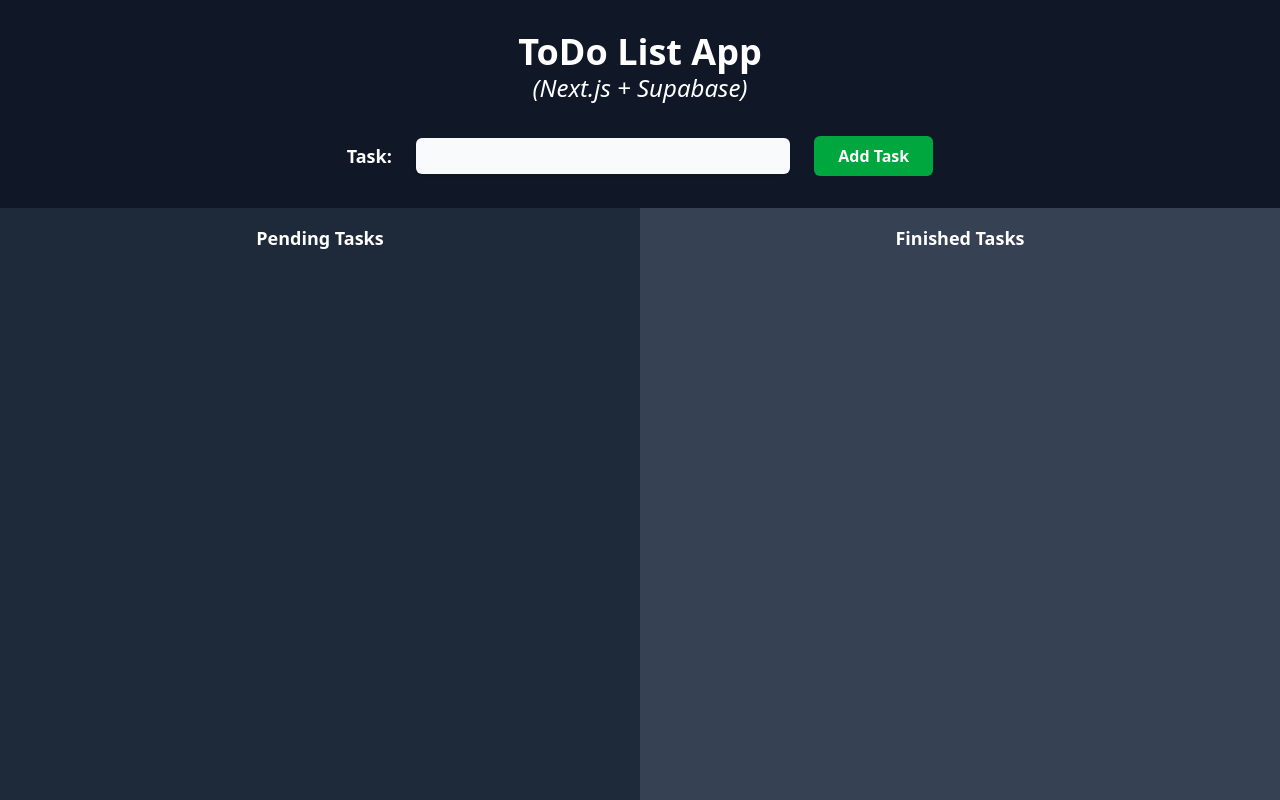
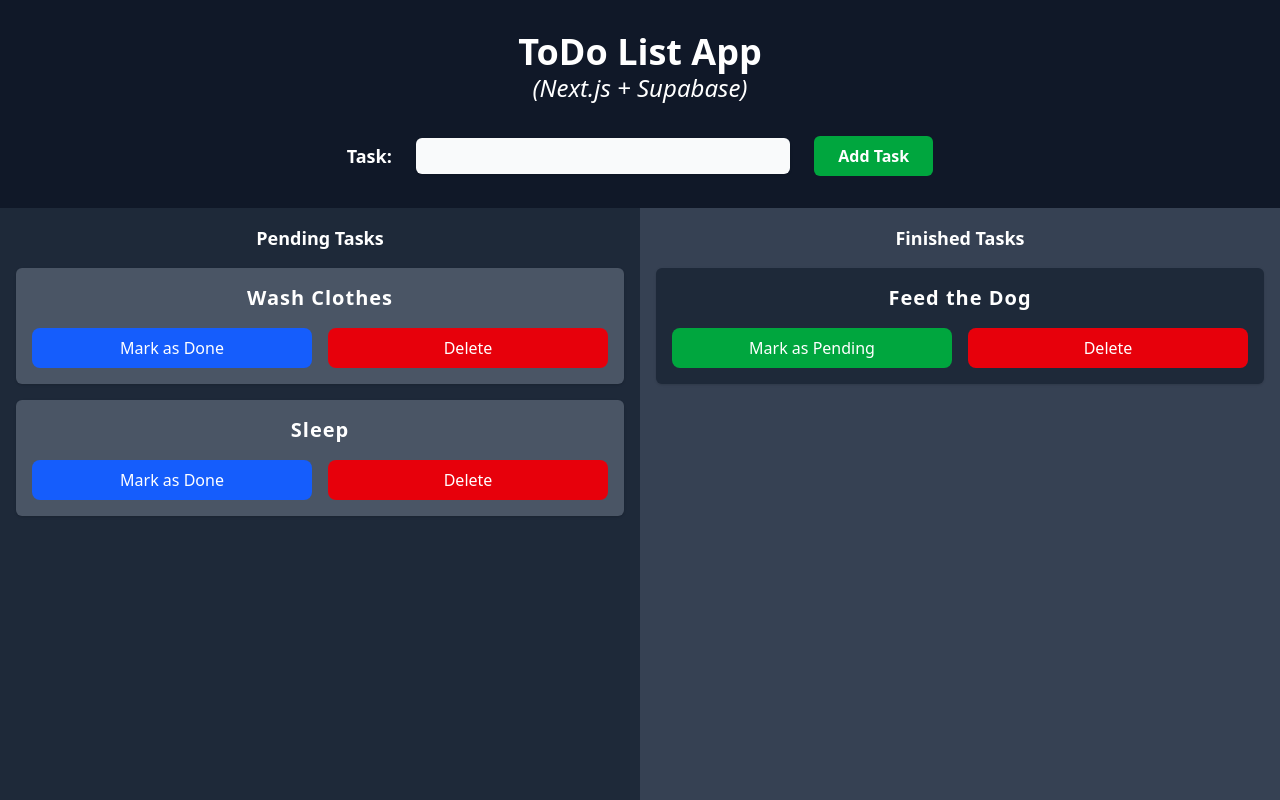
Before and after one commit to khianvictorycalderon/Nextjs-Supabase-ToDo-List-App, a Next.js app: page / in a window 1280 px wide. Built offline with nearby package versions, Linux system fonts and the light colour scheme.

Commit message:
Successfully mocked back-end logic

```diff
--- a/app/api/task/route.ts
+++ b/app/api/task/route.ts
@@ -1,5 +1,31 @@
-import { NextRequest } from "next/server";
+import { NextResponse } from "next/server";
 
-export async function POST(req: NextRequest) {
+// Getting all the tasks from database
+export async function GET() {
 
+    // Pretend that this is fetched from database
+    const tasks: TasksProps[] = [
+        {
+            taskId: "1001",
+            taskName: "Wash Clothes",
+            status: "pending"
+        },
+        {
+            taskId: "1002",
+            taskName: "Sleep",
+            status: "pending"
+        },
+        {
+            taskId: "1003",
+            taskName: "Feed the Dog",
+            status: "done"
+        },
+    ]
+
+    return NextResponse.json({
+        message: "Successfully retrieved!",
+        tasks: tasks
+    }, {
+        status: 200
+    })
 }
--- a/app/page.tsx
+++ b/app/page.tsx
@@ -1,8 +1,19 @@
+'use client';
+
 import { FinishedCard, PendingCard } from "@/lib/components/card";
-
-`use client`;
+import axios from "axios";
+import { useEffect, useState } from "react";
 
 export default function App() {
+
+  // Set empty array first
+  const [tasks, setTasks] = useState<TasksProps[]>([]);
+
+  // Fething from back-end
+  useEffect(() => {
+    axios.get("api/task").then(res => setTasks(res.data.tasks));
+  },[]);
+
   return (
     <div className="min-h-screen bg-red-900 flex flex-col">
 
@@ -20,11 +31,27 @@ export default function App() {
       <div className="flex flex-col lg:flex-row text-white flex-1 h-full">
         <div className="flex-1/2 bg-gray-800 p-4 text-center">
           <p className="text-lg font-semibold mb-4">Pending Tasks</p>
-          <div className="flex flex-col gap-4"></div>
+          <div className="flex flex-col gap-4">
+            {tasks.filter(item => item.status == "pending").map((item, index) => (
+              <PendingCard
+                key={`${item.taskName}-${index}`}
+                taskId={item.taskId}
+                taskName={item.taskName}
+                />
+            ))}
+          </div>
         </div>
         <div className="flex-1/2 bg-gray-700 p-4 text-center">
           <p className="text-lg font-semibold mb-4">Finished Tasks</p>
-          <div className="flex flex-col gap-4"></div>
+          <div className="flex flex-col gap-4">
+            {tasks.filter(item => item.status == "done").map((item, index) => (
+              <FinishedCard
+                key={`${item.taskName}-${index}`}
+                taskId={item.taskId}
+                taskName={item.taskName}
+                />
+            ))}
+          </div>
         </div>
       </div>
 
--- a/lib/components/card.tsx
+++ b/lib/components/card.tsx
@@ -1,21 +1,34 @@
 'use client';
 
-export const PendingCard = ({taskId, taskName}: CardProps) => (
+const handleMarkAsDone = async (taskId: string) => {
+}
+
+const handleMarkAsPending = async (taskId: string) => {
+}
+
+const handleDeleteTask = async (taskId: string) => {
+}
+
+export const PendingCard = ({taskId, taskName}: CardProps) => {
+    return (
         <div className="bg-gray-600 p-4 rounded-md shadow">
             <p className="text-xl font-semibold tracking-wider">{taskName}</p>
             <div className="flex w-full mt-4 gap-4">
-            <button className="flex-1 bg-blue-600 py-2 rounded-lg cursor-pointer transition duration-300 hover:bg-blue-500">Mark as Done</button>
-            <button className="flex-1 bg-red-600 py-2 rounded-lg cursor-pointer transition duration-300 hover:bg-red-500">Delete</button>
+                <button onClick={() => handleMarkAsDone(taskId)} className="flex-1 bg-blue-600 py-2 rounded-lg cursor-pointer transition duration-300 hover:bg-blue-500">Mark as Done</button>
+                <button onClick={() => handleDeleteTask(taskId)} className="flex-1 bg-red-600 py-2 rounded-lg cursor-pointer transition duration-300 hover:bg-red-500">Delete</button>
             </div>
         </div>
     );
+}
 
-export const FinishedCard = ({taskId, taskName}: CardProps) => (
+export const FinishedCard = ({taskId, taskName}: CardProps) => {
+    return (
         <div className="bg-gray-800 p-4 rounded-md shadow">
             <p className="text-xl font-semibold tracking-wider">{taskName}</p>
             <div className="flex w-full mt-4 gap-4">
-            <button className="flex-1 bg-green-600 py-2 rounded-lg cursor-pointer transition duration-300 hover:bg-green-500">Mark as Pending</button>
-            <button className="flex-1 bg-red-600 py-2 rounded-lg cursor-pointer transition duration-300 hover:bg-red-500">Delete</button>
+                <button onClick={() => handleMarkAsPending(taskId)} className="flex-1 bg-green-600 py-2 rounded-lg cursor-pointer transition duration-300 hover:bg-green-500">Mark as Pending</button>
+                <button onClick={() => handleDeleteTask(taskId)} className="flex-1 bg-red-600 py-2 rounded-lg cursor-pointer transition duration-300 hover:bg-red-500">Delete</button>
             </div>
         </div>
     );
+}
--- a/lib/types.ts
+++ b/lib/types.ts
@@ -1,3 +1,7 @@
+interface TasksProps extends CardProps {
+    status: "pending" | "done";
+}
+
 interface CardProps {
     taskId: string;
     taskName: string;
```
Also changed, not shown: app/api/task/[id]/route.ts (added). Lines whose indentation alone changed are shown as unchanged.
